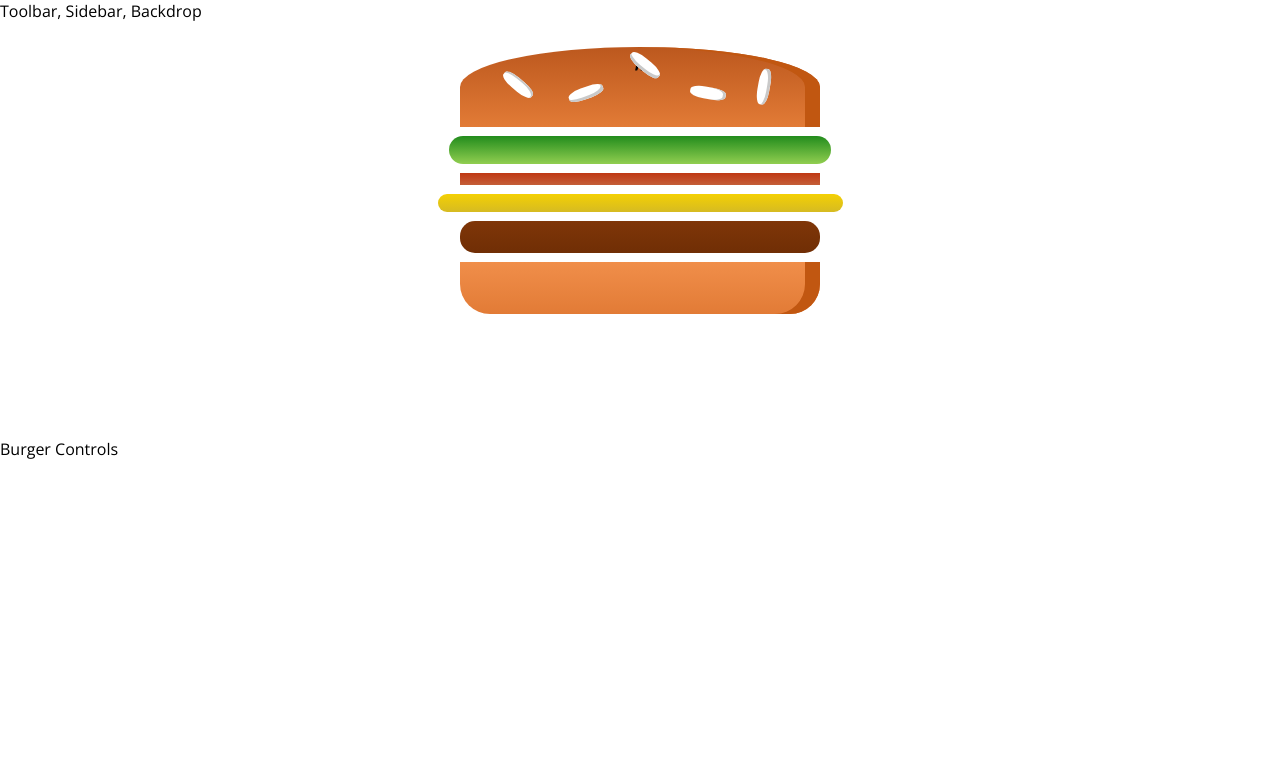
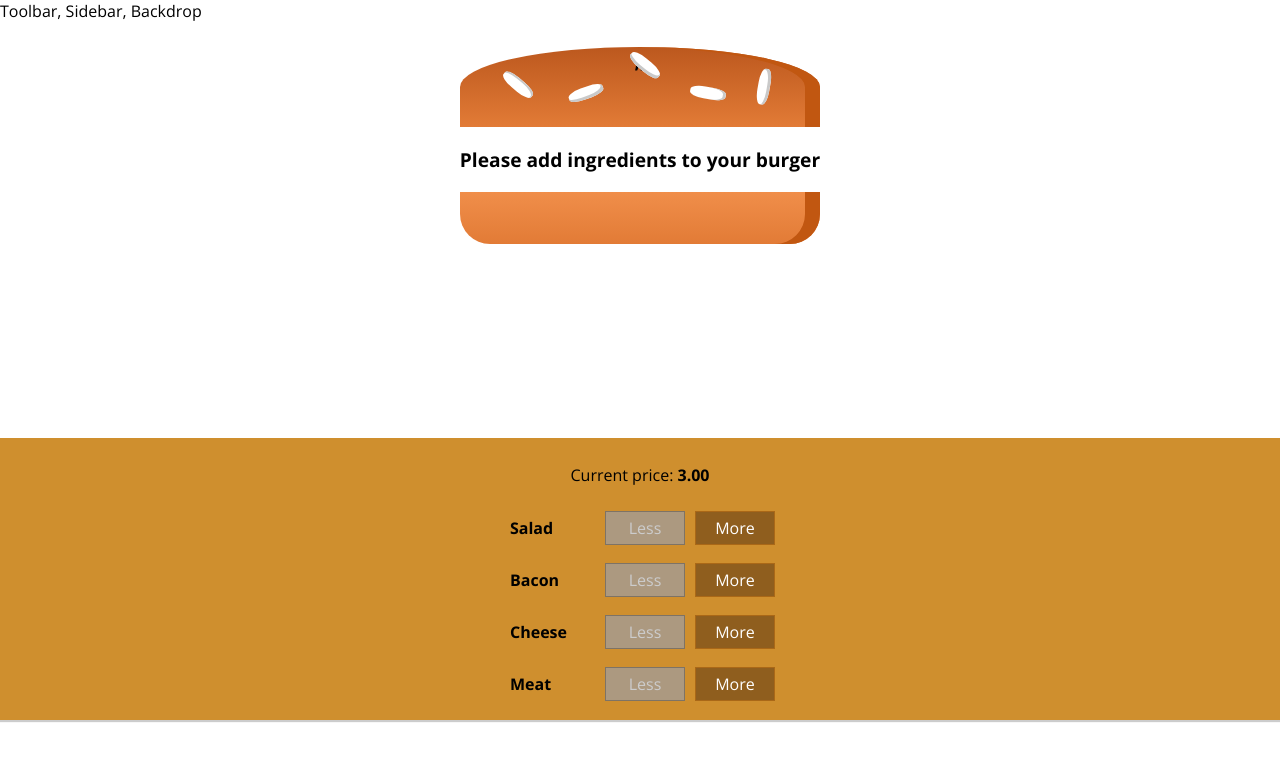
Before and after one commit to tabrza/burgerbuilder, a React app: page / in a window 1280 px wide. Shown: the top 760 px of the page. Built offline with nearby package versions, Linux system fonts and the light colour scheme.

Commit message:
burger can now be built dynamically with price output

```diff
--- /dev/null
+++ b/src/components/Burger/BuildControls/BuildControl/BuildControl.css
@@ -0,0 +1,56 @@
+.BuildControl {
+    display: flex;
+    justify-content: space-between;
+    align-items: center;
+    margin: 5px 0;
+}
+
+.BuildControl button {
+    display: block;
+    font: inherit;
+    padding: 5px;
+    margin: 0 5px;
+    width: 80px;
+    border: 1px solid #AA6817;
+    cursor: pointer;
+    outline: none;
+}
+
+.BuildControl button:disabled {
+    background-color: #AC9980;
+    border: 1px solid #7E7365;
+    color: #ccc;
+    cursor: default;
+}
+
+.BuildControl button:hover:disabled {
+    background-color: #AC9980;
+    color: #ccc;
+    cursor: not-allowed;
+}
+
+.Label {
+    padding: 10px;
+    font-weight: bold;
+    width: 80px;
+}
+
+.BuildControl .Less {
+    background-color: #D39952;
+    color: white;
+}
+
+.BuildControl .More {
+    background-color: #8F5E1E;
+    color: white;
+}
+
+.BuildControl .Less:hover, .BuildControl .Less:active {
+    background-color: #DAA972;
+    color: white;
+}
+
+.BuildControl .More:hover,.BuildControl .More:active {
+    background-color: #99703F;
+    color: white;
+}
--- /dev/null
+++ b/src/components/Burger/BuildControls/BuildControl/BuildControl.js
@@ -0,0 +1,16 @@
+import React from 'react';
+
+import classes from './BuildControl.css';
+
+const buildControl = (props) => (
+  <div className={classes.BuildControl}>
+    <div className={classes.Label}>{props.label}</div>
+    <button
+      className={classes.Less}
+      onClick={props.removeIngredient}
+      disabled={props.disabledInfo}>Less</button>
+    <button className={classes.More} onClick={props.addIngredient}>More</button>
+  </div>
+);
+
+export default buildControl;
--- /dev/null
+++ b/src/components/Burger/BuildControls/BuildControls.css
@@ -0,0 +1,10 @@
+.BuildControls {
+  width: 100%;
+  background-color: #CF8F2E;
+  display: flex;
+  flex-flow: column;
+  align-items: center;
+  box-shadow: 0 2px 1px #ccc;
+  margin: auto;
+  padding: 10px 0;
+}
--- /dev/null
+++ b/src/components/Burger/BuildControls/BuildControls.js
@@ -0,0 +1,29 @@
+import React from 'react';
+
+import classes from './BuildControls.css';
+import BuildControl from './BuildControl/BuildControl';
+
+const controls = [
+  {label: 'Salad', type: 'salad'},
+  {label: 'Bacon', type: 'bacon'},
+  {label: 'Cheese', type: 'cheese'},
+  {label: 'Meat', type: 'meat'}
+]
+
+const buildControls = (props) => (
+
+  <div className={classes.BuildControls}>
+    <p>Current price: <strong>{props.price.toFixed(2)}</strong></p>
+    {controls.map( ctrl => (
+      <BuildControl
+        key={ctrl.label}
+        label={ctrl.label}
+        addIngredient={() => props.addIngredient(ctrl.type)}
+        removeIngredient={() => props.removeIngredient(ctrl.type)}
+        disabledInfo={props.disabledInfo[ctrl.type]}/>
+    ))}
+  </div>
+);
+
+
+export default buildControls;
--- a/src/components/Burger/Burger.js
+++ b/src/components/Burger/Burger.js
@@ -4,13 +4,24 @@ import classes from './Burger.css';
 import BurgerIngredient from './BurgerIngredient/BurgerIngredient';
 
 const burger = (props) => {
+  let allIngredients = Object.keys(props.ingredients)
+    .map( igKey => { // map over array of ingredients
+      return [...Array( props.ingredients[igKey] )].map( ( _, i) => { //match ingredient in object to get number
+        return <BurgerIngredient key={igKey + i} type={igKey}/> //populate with number
+      })
+    })
+    .reduce( (arr, el) => { //flatten the Array
+      return arr.concat(el);
+    }, []);
+
+  if(allIngredients.length === 0){
+    allIngredients = <p>Please add ingredients to your burger</p>
+  }
+
   return(
     <div className={classes.Burger}>
       <BurgerIngredient type="bread-top"/>
-      <BurgerIngredient type="salad"/>
-      <BurgerIngredient type="bacon"/>
-      <BurgerIngredient type="cheese"/>
-      <BurgerIngredient type="meat"/>
+      {allIngredients}
       <BurgerIngredient type="bread-bottom"/>
     </div>
   );
--- a/src/containers/BurgerBuilder/BurgerBuilder.js
+++ b/src/containers/BurgerBuilder/BurgerBuilder.js
@@ -3,13 +3,74 @@ import React, { Component } from 'react';
 import Aux from '../../hoc/Auxiliary';
 
 import Burger from '../../components/Burger/Burger';
+import BuildControls from '../../components/Burger/BuildControls/BuildControls';
+
+const INGREDIENT_PRICES = {
+  salad: 0.3,
+  cheese: 0.5,
+  meat: 1.5,
+  bacon: 0.6
+}
 
 class BurgerBuilder extends Component {
+  state = {
+    ingredients: {
+      salad: 0,
+      cheese: 0,
+      bacon: 0,
+      meat: 0
+    },
+    totalPrice: 3
+  }
+
+  addIngredientHandler = type => {
+    const oldCount = this.state.ingredients[type];
+    const newCount = oldCount + 1;
+    const updatedIngredients = {
+      ...this.state.ingredients
+    };
+    updatedIngredients[type] = newCount;
+
+    const oldPrice = this.state.totalPrice;
+    const ingredientPrice = INGREDIENT_PRICES[type];
+    const newPrice = oldPrice + ingredientPrice;
+
+    this.setState({
+      ingredients: updatedIngredients, totalPrice: newPrice
+    });
+  };
+
+  removeIngredientHandler = type => {
+    const oldCount = this.state.ingredients[type];
+    const newCount = oldCount === 0 ? 0 : oldCount-1;
+    const updatedIngredients = {
+      ...this.state.ingredients
+    };
+    updatedIngredients[type] = newCount;
+
+    const oldPrice = this.state.totalPrice;
+    const ingredientPrice = INGREDIENT_PRICES[type];
+    const newPrice = oldCount === 0 ? null : (oldPrice - ingredientPrice);
+
+    this.setState({
+      ingredients: updatedIngredients, totalPrice: newPrice
+    });
+  };
+
   render(){
+    const disabledInfo = { ...this.state.ingredients };
+    for(let key in disabledInfo){
+      disabledInfo[key] = disabledInfo[key] <= 0;
+    }
+
     return(
       <Aux>
-        <Burger/>
-        <div>Burger Controls</div>
+        <Burger ingredients={this.state.ingredients} />
+        <BuildControls
+          addIngredient={this.addIngredientHandler}
+          removeIngredient={this.removeIngredientHandler}
+          disabledInfo={disabledInfo}
+          price={this.state.totalPrice}/>
       </Aux>
     );
   }
```
